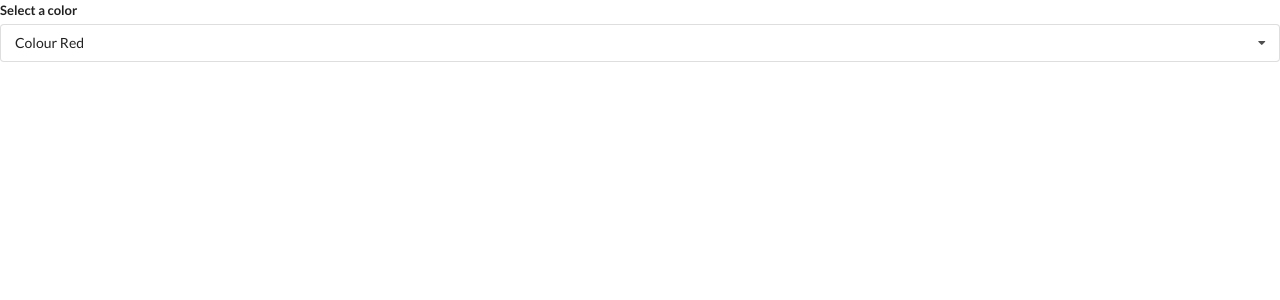
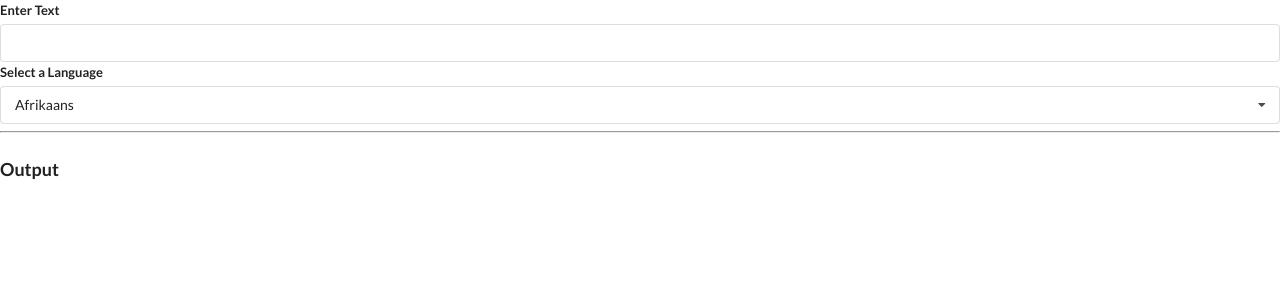
Before and after one commit to niketshukla/Widget, a React (Create React App) app: page / in a window 1280 px wide. Shown: the top 300 px of the page. Built offline with nearby package versions, Linux system fonts and the light colour scheme; no server answers.

Commit message:
Translate widget added

```diff
--- a/src/App.js
+++ b/src/App.js
@@ -2,6 +2,7 @@
 import Accordion from './components/Accordion';
 import Search from './components/Search';
 import Dropdown from './components/Dropdown';
+import Translate from './components/Translate';
 
 const items = [
     {
@@ -39,8 +40,9 @@
     return (
         <div>
             {/* <Accordion items={items} />
-            <Search /> */}
-            <Dropdown options={options} selected={selected} onSelectedChange={setSelected} />
+            <Search />
+            <Dropdown options={options} selected={selected} onSelectedChange={setSelected} /> */}
+            <Translate />
         </div>
     )
 };
--- /dev/null
+++ b/src/components/Convert.js
@@ -0,0 +1,40 @@
+import React, { useState, useEffect } from 'react';
+import axios from 'axios';
+
+const Convert = ({ language, text }) => {
+    const [translated, setTranslated] = useState("");
+    const [debouncedText, setDebouncedText] = useState(text);
+
+    useEffect(() => {
+        const timer = setTimeout(() => {
+            setDebouncedText(text);
+        }, 500);
+
+        return () => {
+            clearTimeout(timer);
+        };
+    }, [text]);
+
+    useEffect(() => {
+        const doTranslation = async () => {
+            const {data} = await axios.post('https://translation.googleapis.com/language/translate/v2', {}, {
+                params: {
+                    q: debouncedText,
+                    target: language.value,
+                    key: 'AIzaSyCHUCmpR7cT_yDFHC98CZJy2LTms-IwDlM'
+                }
+            });
+            setTranslated(data.data.translations[0].translatedText);
+        };
+
+        doTranslation();
+    }, [language, debouncedText]);
+
+    return(
+        <div>
+            <h1 className="ui header">{translated}</h1>
+        </div>
+    );
+};
+
+export default Convert;
--- a/src/components/Dropdown.js
+++ b/src/components/Dropdown.js
@@ -1,6 +1,6 @@
 import React, {useState, useEffect, useRef} from 'react';
 
-const Dropdown = ({ options, selected, onSelectedChange }) => {
+const Dropdown = ({ label, options, selected, onSelectedChange }) => {
     const [open, setOpen] = useState(false);
     const ref = useRef();
 
@@ -28,7 +28,7 @@
     return(
         <div ref={ref} className="ui form">
             <div className="field">
-                <label className="label">Select a color</label>
+                <label className="label">{label}</label>
                 <div onClick={() => setOpen(!open)} className={`ui selection dropdown ${open ? "visible active" : ""}`}>
                     <i className="dropdown icon"></i>
                     <div className="text">{selected.label}</div>
--- /dev/null
+++ b/src/components/Translate.js
@@ -0,0 +1,40 @@
+// API Key: AIzaSyCHUCmpR7cT_yDFHC98CZJy2LTms-IwDlM
+import React, { useState } from 'react';
+import Dropdown from './Dropdown';
+import Convert from './Convert';
+
+const options = [
+    {
+        label: 'Afrikaans',
+        value: 'af'
+    },
+    {
+        label: 'Arabic',
+        value: 'ar'
+    },
+    {
+        label: 'Hindi',
+        value: 'hi'
+    }
+];
+
+const Translate = () => {
+    const [language, setLanguage] = useState(options[0]);
+    const [text, setText] = useState("");
+    return (
+        <div>
+            <div className="ui form">
+                <div className="field">
+                    <label>Enter Text</label>
+                    <input value={text} onChange={(e) => setText(e.target.value)} />
+                </div>
+            </div>
+            <Dropdown label="Select a Language" selected={language} onSelectedChange={setLanguage} options={options} />
+            <hr />
+            <h3 className="ui header">Output</h3>
+            <Convert language={language} text={text} />
+        </div>
+    );
+};
+
+export default Translate;
```
